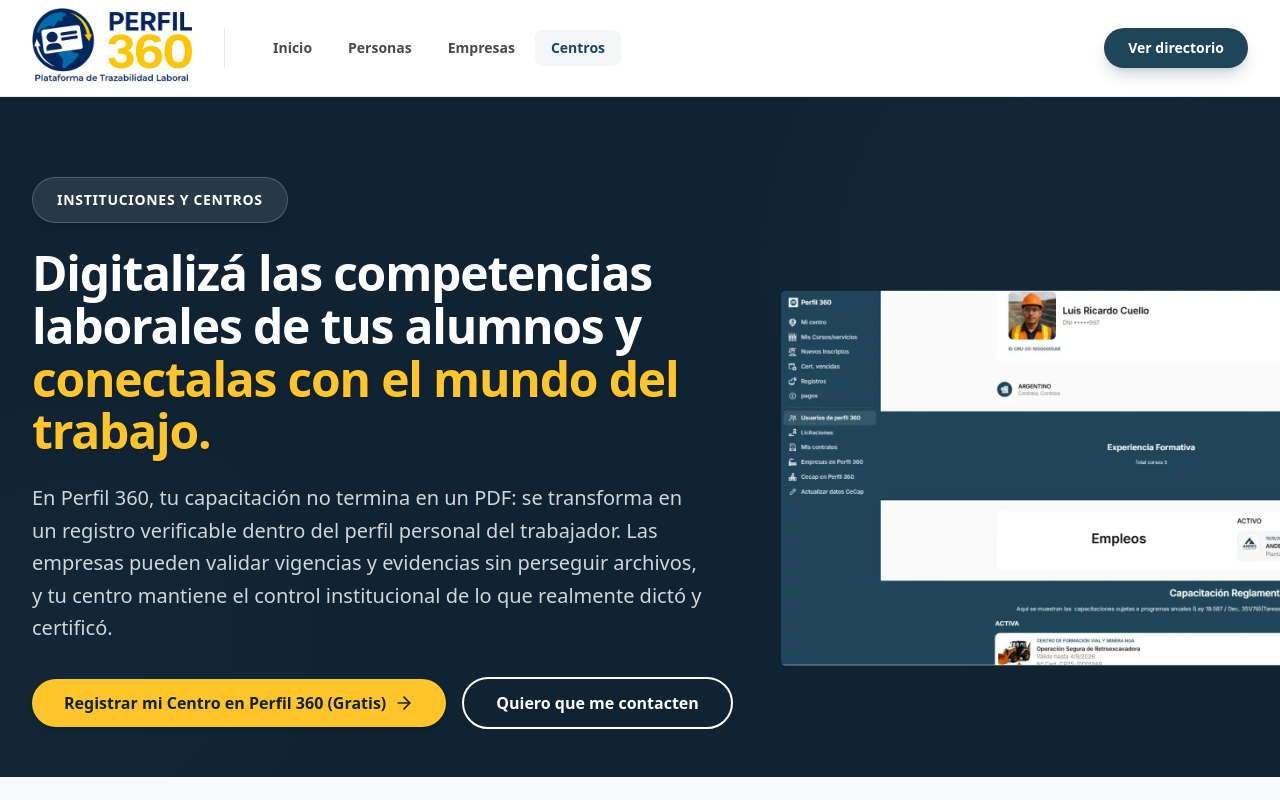
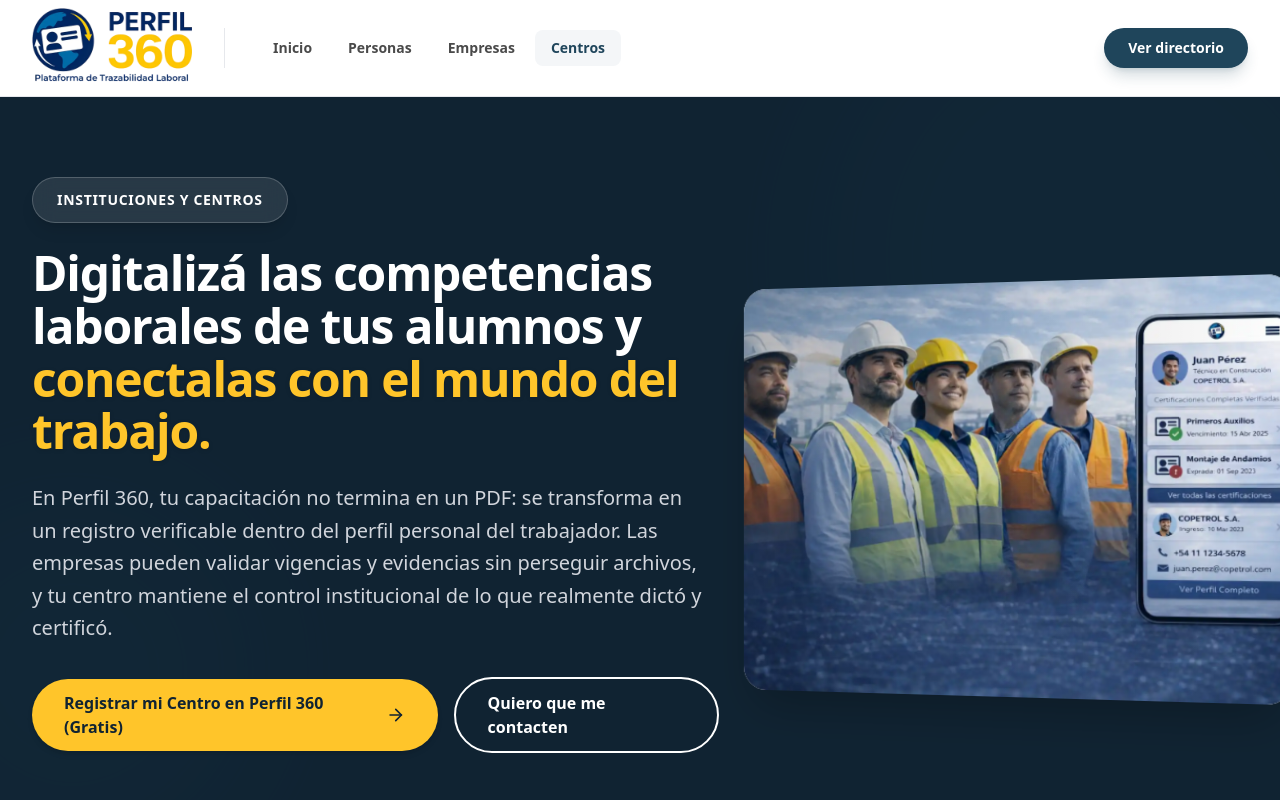
Before and after one commit to lbozzolo/perfil-360, a Next.js app: page /centros in a window 1280 px wide. Shown: the top 800 px of the page. Built offline with nearby package versions, Linux system fonts and the light colour scheme; no server answers.

Commit message:
Estilo tridimensional en imágenes de hero, unificación de títulos y mejoras visuales en secciones Empresas y Centros

```diff
--- a/src/app/centros/components/HeroCentros.tsx
+++ b/src/app/centros/components/HeroCentros.tsx
@@ -49,14 +49,17 @@
             </div>
 
             {/* Right Column (Image & Microcopy) */}
-            <div className="w-full lg:w-2/5 flex flex-col items-center relative mt-12 lg:mt-0 lg:mb-[-50px] z-20">
-                <div className="w-full flex items-start justify-start bg-white p-0 m-0 overflow-visible relative" style={{ minHeight: '1px' }}>
-                  <img
-                    src="/images/interfaz-centro-de-capacitacion.webp"
-                    alt="Interfaz del panel del centro de capacitación"
-                    className="block lg:scale-[1.5] lg:origin-left"
-                    style={{ width: '100%', height: 'auto', maxHeight: '1050px', maxWidth: '900px', borderRadius: '3px', display: 'block' }}
-                  />
+            <div className="w-full lg:w-[42%] flex flex-col items-center relative mt-12 lg:mt-0 lg:mb-[-50px] z-20" style={{ perspective: '1000px' }}>
+                <div className="relative w-[115%] rounded-2xl overflow-hidden shadow-2xl bg-white aspect-[4/3] flex items-center justify-center" style={{ transform: 'rotateY(-8deg)', transformStyle: 'preserve-3d' }}>
+                    {/* Imagen principal del hero */}
+                    <img
+                      src="/images/perfil360-02.webp"
+                      alt="Panel de gestión de Centros Perfil 360"
+                      className="object-cover w-full h-full"
+                      loading="eager"
+                    />
+                    {/* Gradiente de opacidad para efecto de profundidad */}
+                    <div className="absolute inset-0 bg-gradient-to-r from-black/20 to-transparent"></div>
                 </div>
 
                  {/* <div className="w-[110%] -mt-8 relative z-10 bg-white p-6 rounded-xl border border-gray-200 shadow-xl">
--- a/src/app/empresas/components/HeroEmpresas.tsx
+++ b/src/app/empresas/components/HeroEmpresas.tsx
@@ -23,7 +23,7 @@
                 Control de Competencias 360°
                 </div>
 
-                <h1 className="text-4xl md:text-5xl lg:text-6xl font-bold mb-6 leading-[1.1] tracking-tight text-white">
+                <h1 className="text-4xl md:text-5xl lg:text-5xl font-bold mb-6 leading-[1.1] tracking-tight text-white">
                 Digitalizá las competencias de tus trabajadores y gestioná capacitaciones <span className="text-360-yellow drop-shadow-sm">con evidencia operativa.</span>
                 </h1>
 
@@ -49,17 +49,17 @@
             </div>
 
             {/* Right Column (Image & Microcopy) */}
-            <div className="w-full lg:w-1/3 flex flex-col items-center relative mt-12 lg:mt-0 lg:mb-[-50px] z-20">
-                <div className="relative w-full rounded-2xl overflow-hidden shadow-2xl border-4 border-white/20 bg-white aspect-[4/3] flex items-center justify-center">
-                     {/* Placeholder for business functionality image */}
-                     <div className="text-center p-8">
-                        <div className="w-16 h-16 bg-deep-blue/10 rounded-full flex items-center justify-center mx-auto mb-4 text-deep-blue font-bold text-2xl">
-                          360
-                        </div>
-                        <p className="font-bold text-deep-blue">Dashboard de Gestión</p>
-                        <p className="text-sm text-gray-500 mt-2">Vista de sucursales, staff y estado de cumplimiento.</p>
-                     </div>
-                     <div className="absolute inset-0 bg-deep-blue/5"></div>
+            <div className="w-full lg:w-[42%] flex flex-col items-center relative mt-12 lg:mt-0 lg:mb-[-50px] z-20" style={{ perspective: '1000px' }}>
+              <div className="relative w-[115%] rounded-2xl overflow-hidden shadow-2xl bg-white aspect-[4/3] flex items-center justify-center" style={{ transform: 'rotateY(-8deg)', transformStyle: 'preserve-3d' }}>
+                    {/* Imagen principal del hero */}
+                    <img
+                      src="/images/perfil360-01.webp"
+                      alt="Dashboard de Gestión Perfil 360"
+                      className="object-cover w-full h-full"
+                      loading="eager"
+                    />
+                    {/* Gradiente de opacidad para efecto de profundidad */}
+                    <div className="absolute inset-0 bg-gradient-to-r from-black/20 to-transparent"></div>
                 </div>
 
                  <div className="w-[110%] -mt-8 relative z-10 bg-white p-6 rounded-xl border border-deep-blue/10 shadow-xl">
```
Also changed, not shown: public/images/perfil360-01.webp (added), public/images/perfil360-02.webp (added).
